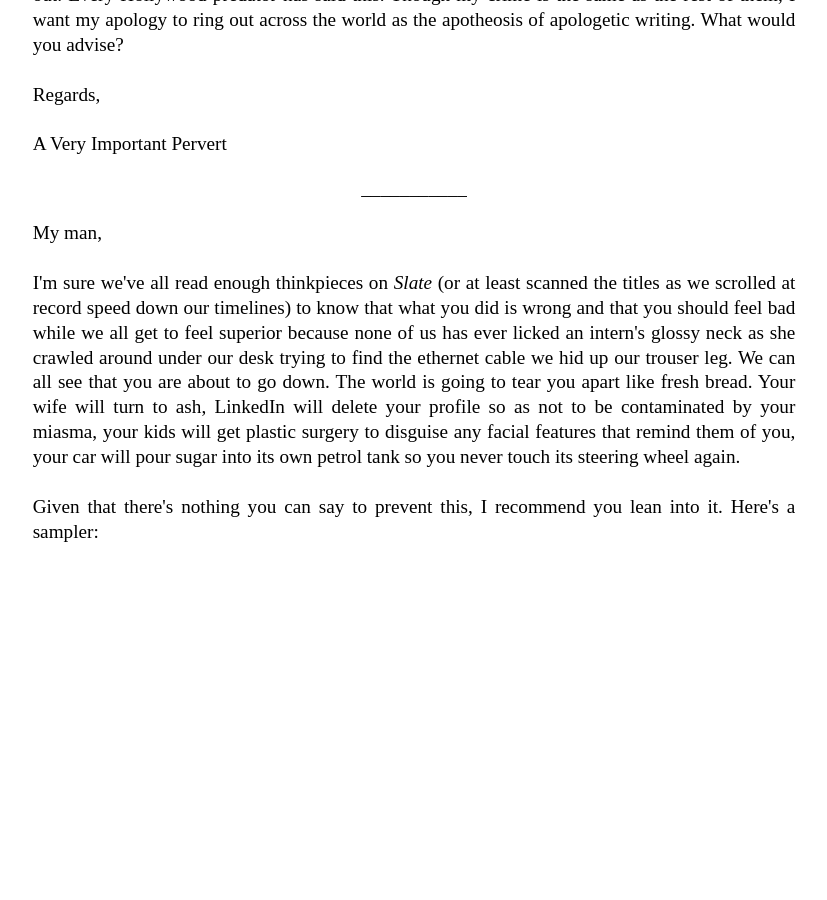
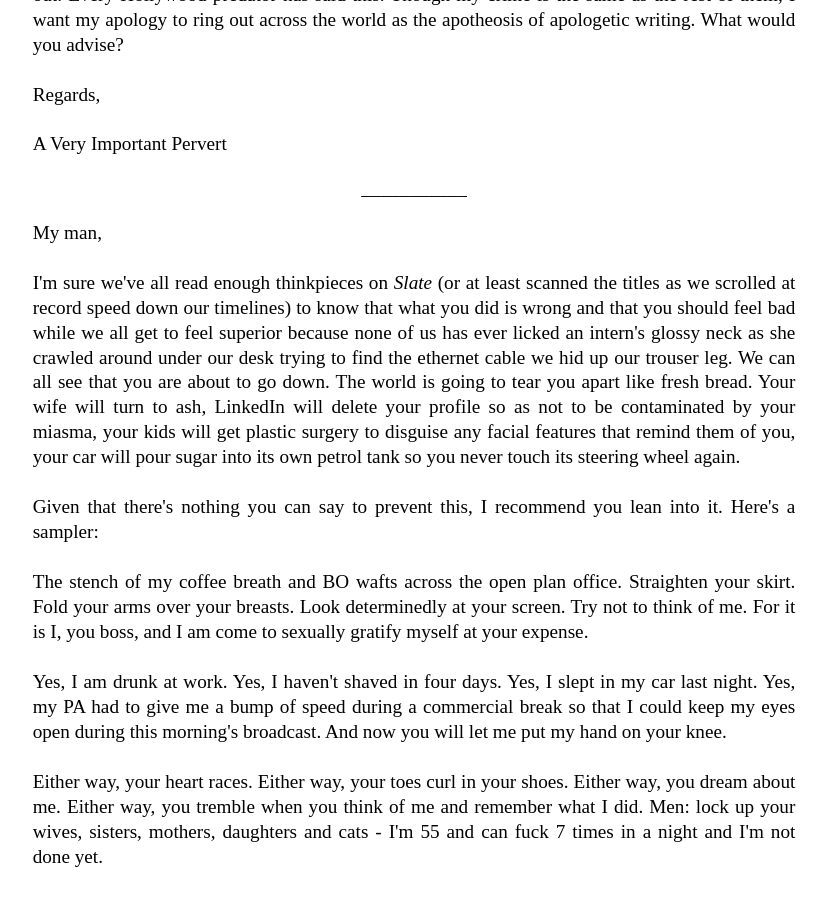
Before and after one commit to Pinelife/pinelife.github.io, a Jekyll site: the page Hellhole/Room11.html, which Jekyll copies as it is, in a window 1280 px wide and 900 px high, scrolled down 1718 px. Shown: the whole window, without its empty margins (226-1053 px from the left). Built offline with Jekyll 4.4.1, drawn with Linux system fonts in a browser that asks for light colours; before the commit the page ends 2318 px from its top, so only the background shows below that.

Commit message:
Update Room11.html

```diff
--- a/Hellhole/Room11.html
+++ b/Hellhole/Room11.html
@@ -121,5 +121,16 @@ ___________
 	<br/>
 	Given that there's nothing you can say to prevent this, I recommend you lean into it. Here's a sampler:<br/>
 	<br/>
-
+	The stench of my coffee breath and BO wafts across the open plan office. Straighten your skirt.
+	Fold your arms over your breasts. Look determinedly at your screen.
+	Try not to think of me. For it is I, you boss, and I am come to sexually gratify myself at your expense.<br/>
+	<br/>
+	Yes, I am drunk at work. Yes, I haven't shaved in four days. Yes, I slept in my car last night.
+	Yes, my PA had to give me a bump of speed during a commercial break so that I could keep my eyes
+	open during this morning's broadcast. And now you will let me put my hand on your knee.<br/>
+	<br/>
+	Either way, your heart races. Either way, your toes curl in your shoes. Either way,
+	you dream about me. Either way, you tremble when you think of me and remember what I did.
+	Men: lock up your wives, sisters, mothers, daughters and cats - I'm 55 and can fuck 7 times in a
+	night and I'm not done yet.
 </p>
```
